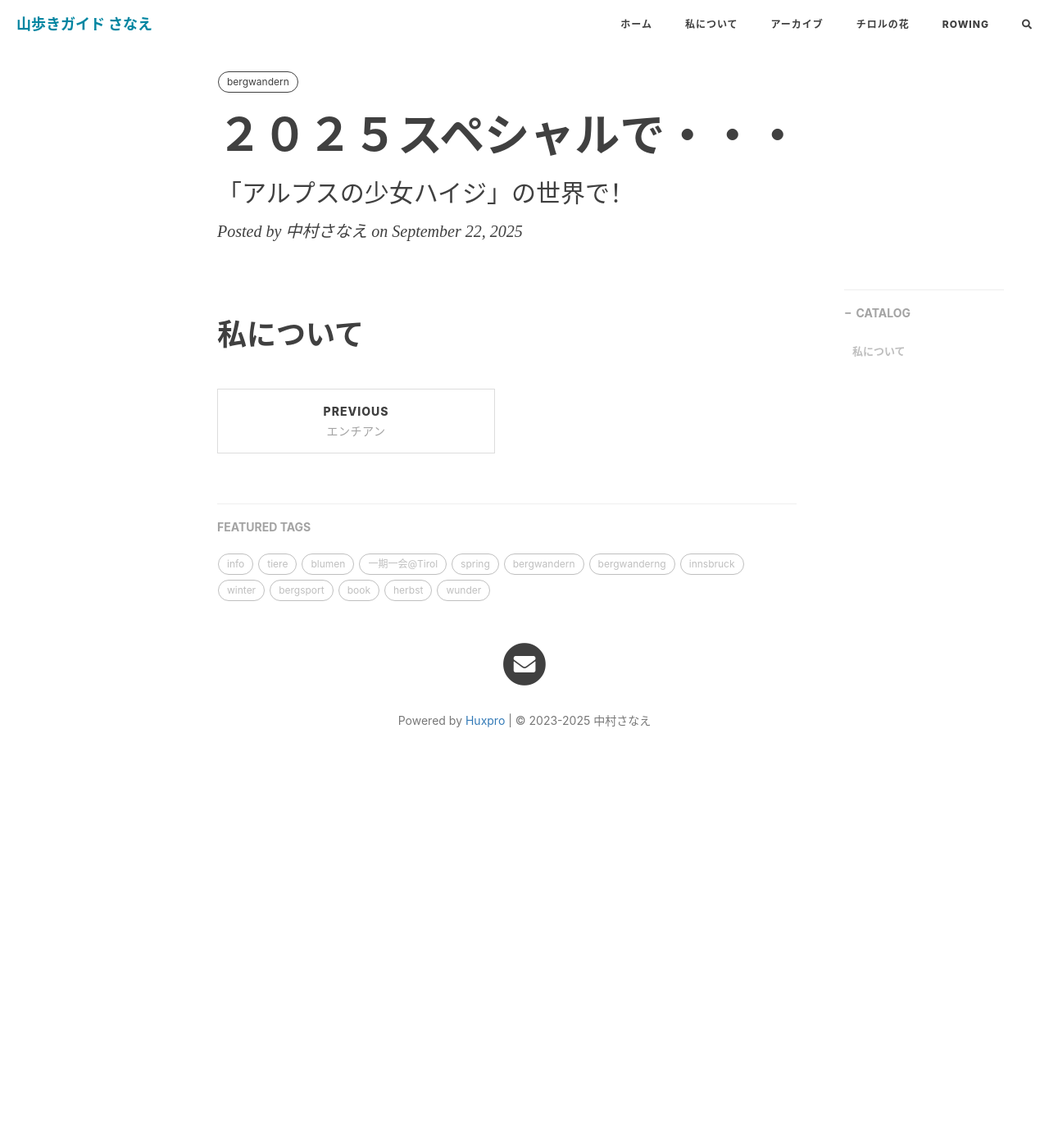
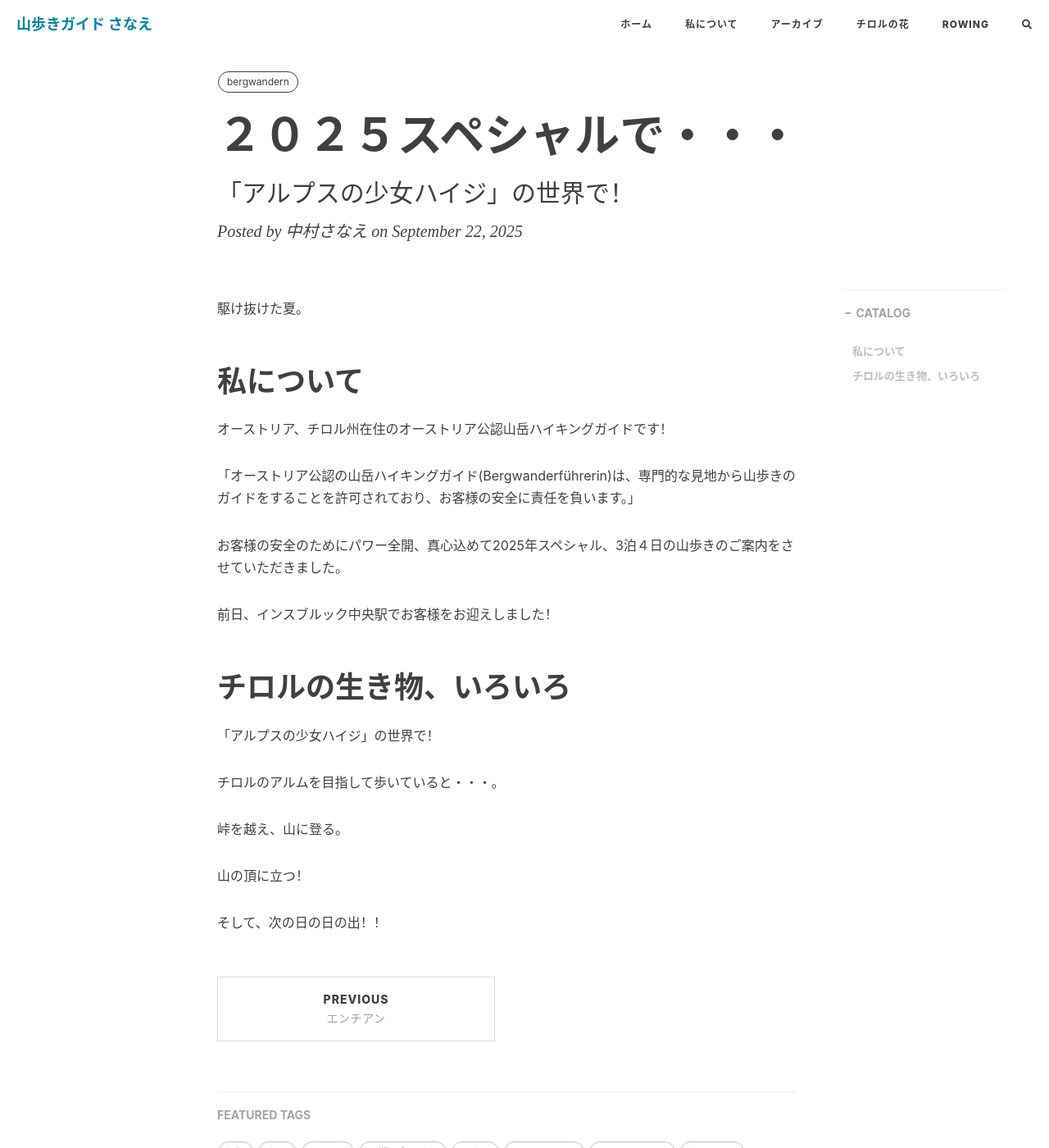
Before and after one commit to yamayagi/yamayagi.github.io, a Jekyll site: the page built from _posts/2025-09-22-bergwandern.md, in a window 1280 px wide and 1400 px high. Shown: the whole window at 82% size. Built offline with Jekyll 4.4.1, drawn with Linux system fonts in a browser that asks for light colours; nearby versions of some CDN libraries; comment, search, counter and statistics services are not loaded.

Commit message:
Update 2025-09-22-bergwandern.md

```diff
--- a/_posts/2025-09-22-bergwandern.md
+++ b/_posts/2025-09-22-bergwandern.md
@@ -4,4 +4,31 @@ subtitle: 「アルプスの少女ハイジ」の世界で！
 tags: [bergwandern]
 ---
 
+駆け抜けた夏。
+
 # 私について
+
+オーストリア、チロル州在住のオーストリア公認山岳ハイキングガイドです！
+
+「オーストリア公認の山岳ハイキングガイド(Bergwanderführerin)は、専門的な見地から山歩きのガイドをすることを許可されており、お客様の安全に責任を負います。」
+
+お客様の安全のためにパワー全開、真心込めて2025年スペシャル、3泊４日の山歩きのご案内をさせていただきました。
+
+前日、インスブルック中央駅でお客様をお迎えしました！
+
+
+# チロルの生き物、いろいろ
+
+「アルプスの少女ハイジ」の世界で！
+
+チロルのアルムを目指して歩いていると・・・。
+
+
+
+
+
+峠を越え、山に登る。
+
+山の頂に立つ！
+
+そして、次の日の日の出！！
```
